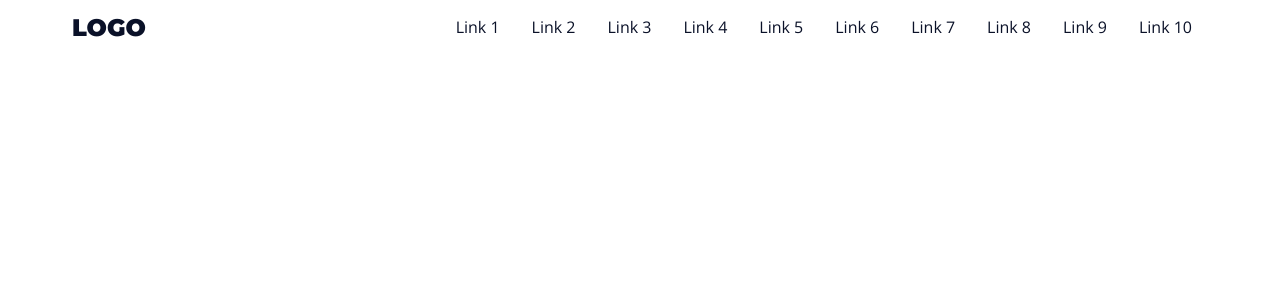
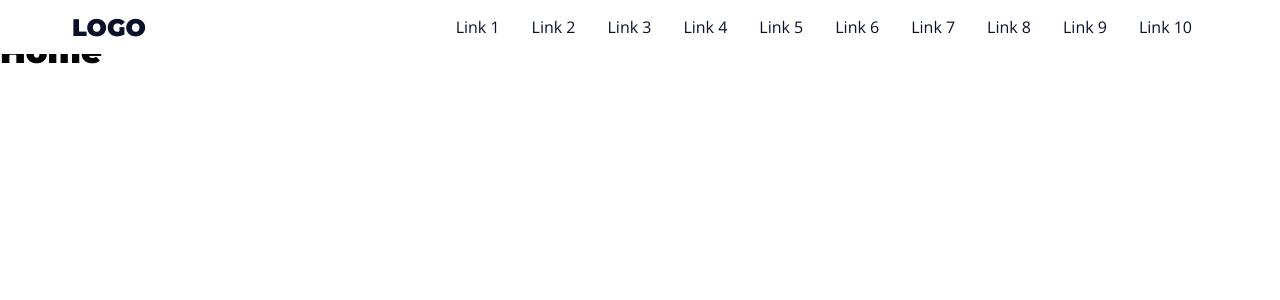
Before and after one commit to gdlammel/curso-react-next-projeto-landing-pages, a React (Vite) app: page / in a window 1280 px wide. Shown: the top 300 px of the page. Built offline with nearby package versions, Linux system fonts and the light colour scheme.

Commit message:
fix menu bottom error

```diff
--- a/src/components/Menu/styles.ts
+++ b/src/components/Menu/styles.ts
@@ -20,7 +20,6 @@ export const Container = styled.div<Props>`
 	top: 0;
 	left: 0;
 	right: 0;
-	bottom: 0;
 	border-bottom: ${({ theme }) => theme.colors.mediumGray};
 	background: #fff;
 	transition: all 300ms ease-in-out;
```
